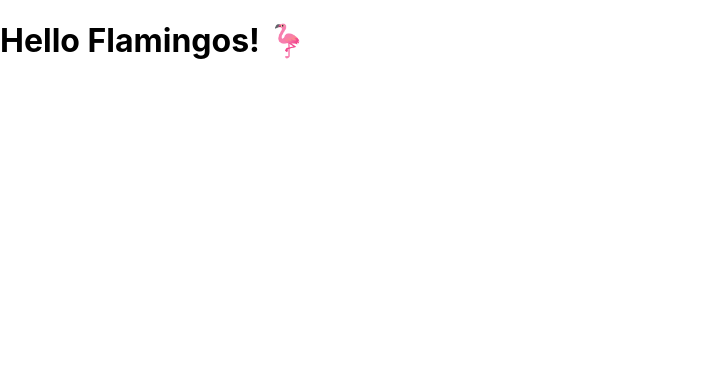
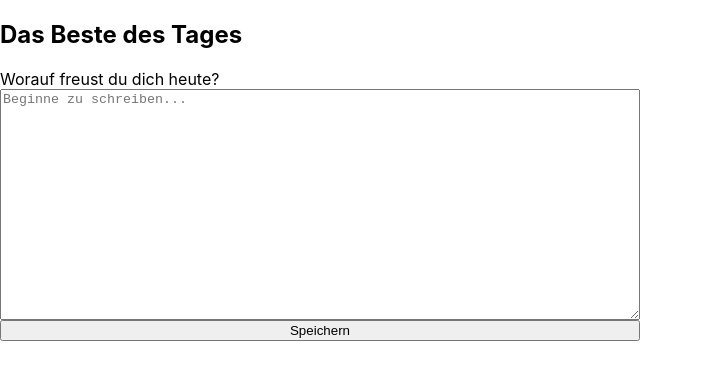
Before and after one commit to marialitwa/capstone-project, a Next.js app: page / in a window 1280 px wide. Shown: the top 380 px of the page, without its empty margins (0-703 px from the left). Built offline with nearby package versions, Linux system fonts and the light colour scheme.

Commit message:
Create Title and QuestionCard components

```diff
--- /dev/null
+++ b/components/QuestionCard.js
@@ -0,0 +1,27 @@
+import styled from "styled-components";
+
+export default function QuestionCard() {
+  return (
+    <div>
+      <Form>
+        <label for="morning-question">Worauf freust du dich heute?</label>
+        <textarea
+          id="morning-question"
+          name="morning-question"
+          placeholder="Beginne zu schreiben..."
+          rows="15"
+          cols="30"
+          maxlength="500"
+        ></textarea>
+        <button type="submit">Speichern</button>
+      </Form>
+    </div>
+  );
+}
+
+const Form = styled.form`
+  display: flex;
+  flex-direction: column;
+  justify-content: center;
+  max-width: 50vw;
+`;
--- /dev/null
+++ b/components/Title.js
@@ -0,0 +1,3 @@
+export default function Title() {
+  return <h2>Das Beste des Tages</h2>;
+}
--- a/pages/index.js
+++ b/pages/index.js
@@ -1,3 +1,11 @@
+import QuestionCard from "../components/QuestionCard";
+import Title from "../components/Title";
+
 export default function Home() {
-  return <h1>Hello Flamingos! 🦩</h1>;
+  return (
+    <>
+      <Title />
+      <QuestionCard />
+    </>
+  );
 }
```
